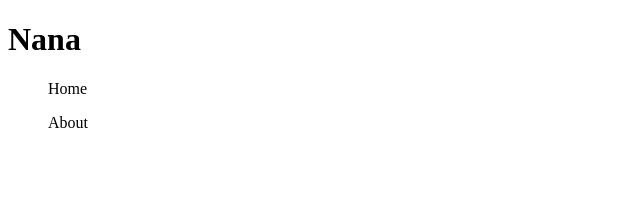
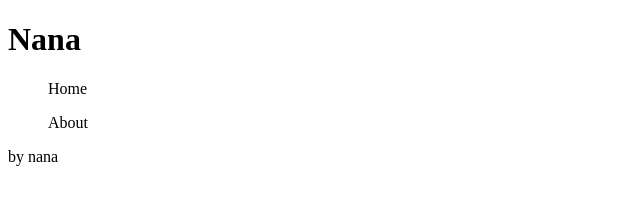
Before and after one commit to nanakuni06/belajar-git, a plain HTML site: page index.html in a window 1280 px wide. Shown: the full height of the page, 0-640 px from the left. Drawn offline with Linux system fonts and the light colour scheme.

Commit message:
menambah footer

```diff
--- a/index.html
+++ b/index.html
@@ -15,5 +15,9 @@
             <ul>About</ul>
         </nav>
     </header>
+
+    <footer>
+        <span>by nana</span>
+    </footer>
 </body>
 </html>
```
